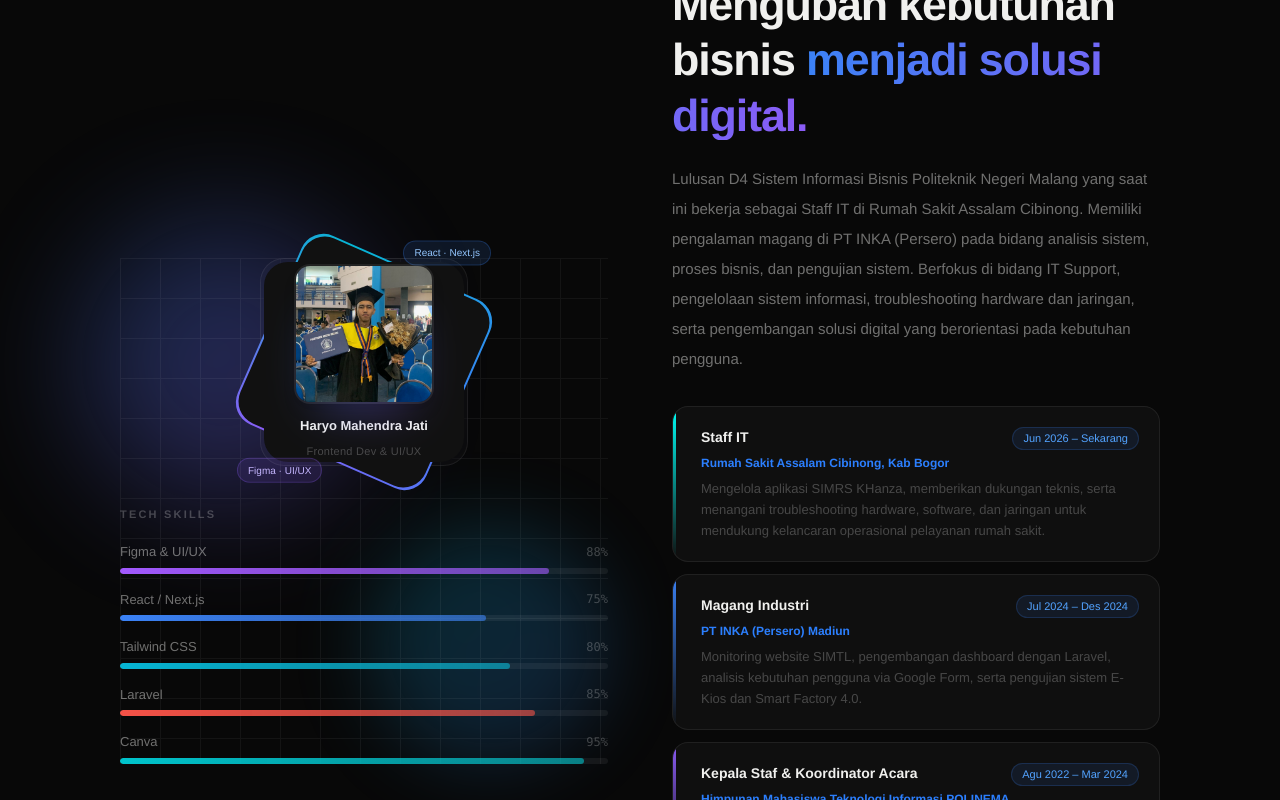
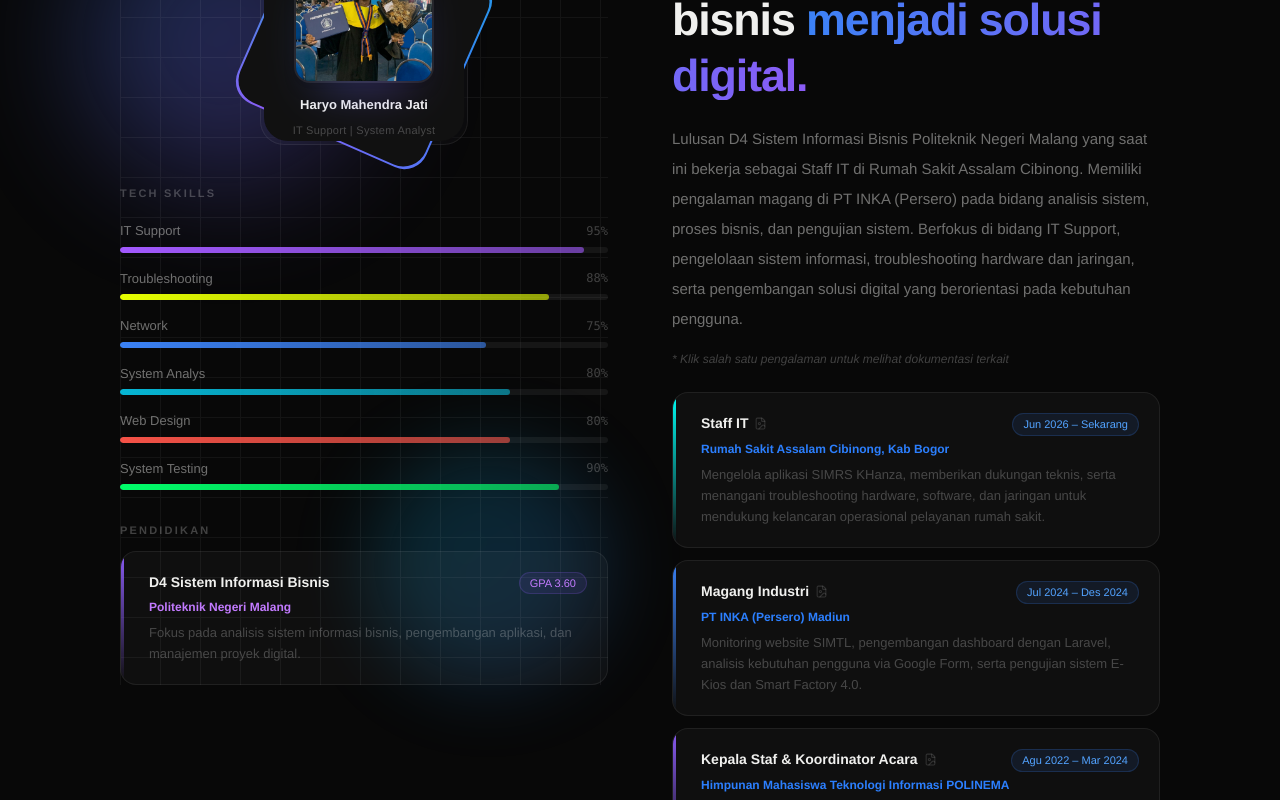
Before and after one commit to HaryoMahendra/portofolio, a React (Vite) app: page / in a window 1280 px wide. Shown: the part 1000-1800 px from the top of the page. Built offline with nearby package versions, Linux system fonts and the light colour scheme.

Commit message:
Tambahkan Image Experience dan About

```diff
--- a/package.json
+++ b/package.json
@@ -13,6 +13,7 @@
     "@tailwindcss/vite": "^4.2.2",
     "aos": "^2.3.4",
     "framer-motion": "^12.38.0",
+    "lucide-react": "^1.26.0",
     "react": "^19.2.4",
     "react-dom": "^19.2.4",
     "react-router-dom": "^7.14.0",
--- a/src/data/experiences.js
+++ b/src/data/experiences.js
@@ -5,6 +5,7 @@ export const EXPERIENCES = [
     period: "Jun 2026 – Sekarang",
     desc: "Mengelola aplikasi SIMRS KHanza, memberikan dukungan teknis, serta menangani troubleshooting hardware, software, dan jaringan untuk mendukung kelancaran operasional pelayanan rumah sakit.",
     color: "#00fef6",
+    image: "/assets/ijazah.png"
   },
   {
     role: "Magang Industri",
@@ -12,6 +13,7 @@ export const EXPERIENCES = [
     period: "Jul 2024 – Des 2024",
     desc: "Monitoring website SIMTL, pengembangan dashboard dengan Laravel, analisis kebutuhan pengguna via Google Form, serta pengujian sistem E-Kios dan Smart Factory 4.0.",
     color: "#3B82F6",
+    image: "/assets/ijazah.png"
   },
   {
     role: "Kepala Staf & Koordinator Acara",
@@ -19,6 +21,7 @@ export const EXPERIENCES = [
     period: "Agu 2022 – Mar 2024",
     desc: "Memimpin open recruitment, menyelenggarakan program kerja jurusan, dan meningkatkan anggota baru HMTI sebesar 100% pada tahun 2023.",
     color: "#8B5CF6",
+    image: "/assets/ijazah.png"
   },
   {
     role: "Proyek Akademik",
@@ -26,5 +29,6 @@ export const EXPERIENCES = [
     period: "Agu 2021 – Jul 2025",
     desc: "Merancang UI/UX POS & e-commerce dengan Figma, membangun dashboard visualisasi data (Power BI, Google Data Studio), serta mengembangkan sistem informasi perpustakaan dengan PHP & Laravel.",
     color: "#10B981",
+    image: "/assets/ijazah.png"
   },
 ];
--- a/src/data/skills.js
+++ b/src/data/skills.js
@@ -1,7 +1,8 @@
 export const SKILLS = [
-  { name: "Figma & UI/UX", level: 88, color: "#A259FF" },
-  { name: "React / Next.js", level: 75, color: "#3B82F6" },
-  { name: "Tailwind CSS", level: 80, color: "#06B6D4" },
-  { name: "Laravel", level: 85, color: "#F55247" },
-  { name: "Canva", level: 95, color: "#00C4CC" },
+  { name: "IT Support", level: 95, color: "#A259FF" },
+  { name: "Troubleshooting", level: 88, color: "#e5ff00" },
+  { name: "Network", level: 75, color: "#3B82F6" },
+  { name: "System Analys", level: 80, color: "#06B6D4" },
+  { name: "Web Design", level: 80, color: "#F55247" },
+  { name: "System Testing", level: 90, color: "#00ff6a" },
 ];
--- a/src/sections/AboutSection.jsx
+++ b/src/sections/AboutSection.jsx
@@ -1,14 +1,18 @@
-import { motion } from "framer-motion";
+import { useState } from "react";
+import { motion, AnimatePresence } from "framer-motion";
+import { X, FileImage } from "lucide-react";
 import { SKILLS } from "../data/skills";
 import { EXPERIENCES } from "../data/experiences";
 
 export function AboutSection({ t }) {
+  const [selectedExp, setSelectedExp] = useState(null);
+
   return (
     <section
       id="about"
-      className="relative z-10 py-28 px-6 md:px-14 max-w-6xl mx-auto"
+      className="relative z-10 py-20 px-6 md:px-14 max-w-6xl mx-auto"
     >
-      <div className="flex items-center gap-3 mb-12" data-aos="fade-up">
+      <div className="flex items-center gap-3 mb-10" data-aos="fade-up">
         <span className="text-[11px] font-semibold uppercase tracking-[0.25em] text-blue-400">
           About Me
         </span>
@@ -18,20 +22,20 @@ export function AboutSection({ t }) {
         />
       </div>
 
-      <div className="grid md:grid-cols-2 gap-16 items-center">
+      <div className="grid md:grid-cols-2 gap-16 items-start">
+        {/* ================= KIRI (AVATAR + SKILLS + PENDIDIKAN) ================= */}
         <div data-aos="fade-right" className="relative">
-          {/* 🔥 Background Glow */}
+          {/* Background Glow */}
           <div
-            className="absolute -top-10 -left-10 w-72 h-72 rounded-full blur-3xl opacity-30"
+            className="absolute -top-10 -left-10 w-72 h-72 rounded-full blur-3xl opacity-30 pointer-events-none"
             style={{ background: "linear-gradient(135deg,#3B82F6,#8B5CF6)" }}
           />
-
           <div
-            className="absolute bottom-0 right-0 w-60 h-60 rounded-full blur-2xl opacity-20"
+            className="absolute bottom-0 right-0 w-60 h-60 rounded-full blur-2xl opacity-20 pointer-events-none"
             style={{ background: "linear-gradient(135deg,#06B6D4,#3B82F6)" }}
           />
 
-          {/* 🔥 Grid Pattern */}
+          {/* Grid Pattern */}
           <div
             className="absolute inset-0 opacity-[0.05] pointer-events-none"
             style={{
@@ -70,7 +74,6 @@ export function AboutSection({ t }) {
                 className="absolute inset-[3px] rounded-3xl flex flex-col items-center justify-center gap-2"
                 style={{ background: t.bgSurface }}
               >
-                {/* 🔥 Glow belakang foto */}
                 <div
                   className="absolute w-24 h-24 rounded-2xl blur-xl opacity-40"
                   style={{
@@ -95,41 +98,14 @@ export function AboutSection({ t }) {
                   className="text-[11px] tracking-wide"
                   style={{ color: t.textMuted }}
                 >
-                  Frontend Dev & UI/UX
+                  IT Support | System Analyst
                 </p>
               </div>
-
-              {/* floating badge */}
-              <motion.div
-                animate={{ y: [0, -8, 0] }}
-                transition={{ duration: 3, repeat: Infinity }}
-                className="absolute -top-4 -right-6 text-[10px] font-medium px-2.5 py-1 rounded-full"
-                style={{
-                  background: "rgba(59,130,246,0.12)",
-                  border: "1px solid rgba(59,130,246,0.25)",
-                  color: "#93C5FD",
-                }}
-              >
-                React · Next.js
-              </motion.div>
-
-              <motion.div
-                animate={{ y: [0, 8, 0] }}
-                transition={{ duration: 3.5, repeat: Infinity }}
-                className="absolute -bottom-4 -left-6 text-[10px] font-medium px-2.5 py-1 rounded-full"
-                style={{
-                  background: "rgba(139,92,246,0.12)",
-                  border: "1px solid rgba(139,92,246,0.25)",
-                  color: "#C4B5FD",
-                }}
-              >
-                Figma · UI/UX
-              </motion.div>
             </div>
           </div>
 
           {/* Skills */}
-          <div className="flex flex-col gap-4 relative z-10">
+          <div className="flex flex-col gap-4 relative z-10 mb-8">
             <p
               className="text-[11px] uppercase tracking-[0.2em] mb-1 font-semibold"
               style={{ color: t.textMuted }}
@@ -176,6 +152,60 @@ export function AboutSection({ t }) {
               </div>
             ))}
           </div>
+
+          {/* Pendidikan - mengisi ruang kosong supaya sejajar dengan Experience */}
+          <div className="relative z-10">
+            <p
+              className="text-[11px] uppercase tracking-[0.2em] mb-3 font-semibold"
+              style={{ color: t.textMuted }}
+            >
+              Pendidikan
+            </p>
+
+            <div
+              className="p-5 rounded-2xl relative overflow-hidden"
+              style={{
+                background: t.bgCard,
+                border: `1px solid ${t.border}`,
+              }}
+            >
+              <div
+                className="absolute left-0 top-0 bottom-0 w-[3px] rounded-l-2xl"
+                style={{
+                  background: "linear-gradient(180deg,#8B5CF6,transparent)",
+                }}
+              />
+
+              <div className="pl-2">
+                <div className="flex justify-between items-start mb-1">
+                  <p className="text-[14px] font-bold" style={{ color: t.text }}>
+                    D4 Sistem Informasi Bisnis
+                  </p>
+                  <span
+                    className="text-[11px] font-medium px-2.5 py-0.5 rounded-full text-purple-400 shrink-0 ml-2"
+                    style={{
+                      background: "rgba(139,92,246,0.1)",
+                      border: "1px solid rgba(139,92,246,0.2)",
+                    }}
+                  >
+                    GPA 3.60
+                  </span>
+                </div>
+
+                <p className="text-[12px] font-semibold text-purple-400 mb-1.5">
+                  Politeknik Negeri Malang
+                </p>
+
+                <p
+                  className="text-[13px] leading-relaxed"
+                  style={{ color: t.textMuted }}
+                >
+                  Fokus pada analisis sistem informasi bisnis, pengembangan
+                  aplikasi, dan manajemen proyek digital.
+                </p>
+              </div>
+            </div>
+          </div>
         </div>
 
         {/* ================= KANAN (TEXT + EXPERIENCE) ================= */}
@@ -209,21 +239,19 @@ export function AboutSection({ t }) {
             kebutuhan pengguna.
           </p>
 
-          {/* <p
-            className="text-[14px] leading-loose"
+          <p
+            className="text-[12px] italic mb-6"
             style={{ color: t.textMuted }}
           >
-            Latar belakang saya memberikan perspektif unik serta mampu
-            menjembatani kebutuhan bisnis dengan solusi teknis yang tepat
-            sasaran, mulai dari desain UI/UX, implementasi, hingga pengujian
-            sistem dan analisis data.
-          </p> */}
+            * Klik salah satu pengalaman untuk melihat dokumentasi terkait
+          </p>
 
-          <div className="mt-8 flex flex-col gap-3">
+          <div className="flex flex-col gap-3">
             {EXPERIENCES.map((exp, i) => (
               <div
                 key={i}
-                className="p-5 rounded-2xl relative overflow-hidden"
+                onClick={() => setSelectedExp(exp)}
+                className="p-5 rounded-2xl relative overflow-hidden cursor-pointer transition-transform duration-200 hover:-translate-y-0.5 hover:scale-[1.01]"
                 style={{
                   background: t.bgCard,
                   border: `1px solid ${t.border}`,
@@ -239,14 +267,19 @@ export function AboutSection({ t }) {
                 <div className="pl-2">
                   <div className="flex justify-between items-start mb-1">
                     <p
-                      className="text-[14px] font-bold"
+                      className="text-[14px] font-bold flex items-center gap-1.5"
                       style={{ color: t.text }}
                     >
                       {exp.role}
+                      <FileImage
+                        size={13}
+                        style={{ color: t.textMuted }}
+                        className="opacity-60"
+                      />
                     </p>
 
                     <span
-                      className="text-[11px] font-medium px-2.5 py-0.5 rounded-full text-blue-400"
+                      className="text-[11px] font-medium px-2.5 py-0.5 rounded-full text-blue-400 shrink-0 ml-2"
                       style={{
                         background: "rgba(59,130,246,0.1)",
                         border: "1px solid rgba(59,130,246,0.2)",
@@ -272,6 +305,84 @@ export function AboutSection({ t }) {
           </div>
         </div>
       </div>
+
+      {/* ================= MODAL DOKUMENTASI ================= */}
+      <AnimatePresence>
+        {selectedExp && (
+          <motion.div
+            initial={{ opacity: 0 }}
+            animate={{ opacity: 1 }}
+            exit={{ opacity: 0 }}
+            onClick={() => setSelectedExp(null)}
+            className="fixed inset-0 z-50 flex items-center justify-center p-6"
+            style={{ background: "rgba(0,0,0,0.75)" }}
+          >
+            <motion.div
+              initial={{ opacity: 0, scale: 0.92, y: 20 }}
+              animate={{ opacity: 1, scale: 1, y: 0 }}
+              exit={{ opacity: 0, scale: 0.92, y: 20 }}
+              transition={{ duration: 0.2, ease: "easeOut" }}
+              onClick={(e) => e.stopPropagation()}
+              className="relative w-full max-w-2xl rounded-2xl overflow-hidden"
+              style={{
+                background: t.bgSurface,
+                border: `1px solid ${t.border}`,
+              }}
+            >
+              {/* Header */}
+              <div
+                className="flex items-center justify-between px-5 py-4"
+                style={{ borderBottom: `1px solid ${t.border}` }}
+              >
+                <div>
+                  <p className="text-[14px] font-bold" style={{ color: t.text }}>
+                    {selectedExp.role}
+                  </p>
+                  <p className="text-[12px] font-semibold text-blue-500">
+                    {selectedExp.company}
+                  </p>
+                </div>
+
+                <button
+                  onClick={() => setSelectedExp(null)}
+                  className="p-2 rounded-full transition-colors"
+                  style={{ background: t.bgCard }}
+                >
+                  <X size={16} style={{ color: t.textMuted }} />
+                </button>
+              </div>
+
+              {/* Body */}
+              <div className="p-5 max-h-[70vh] overflow-y-auto">
+                {selectedExp.image ? (
+                  <img
+                    src={selectedExp.image}
+                    alt={`Dokumentasi ${selectedExp.role}`}
+                    className="w-full rounded-xl object-contain"
+                    style={{ border: `1px solid ${t.border}` }}
+                  />
+                ) : (
+                  <div
+                    className="flex flex-col items-center justify-center gap-3 py-16 rounded-xl"
+                    style={{
+                      background: t.bgCard,
+                      border: `1px dashed ${t.border}`,
+                    }}
+                  >
+                    <FileImage size={28} style={{ color: t.textMuted }} />
+                    <p
+                      className="text-[13px]"
+                      style={{ color: t.textMuted }}
+                    >
+                      Belum ada dokumentasi untuk pengalaman ini
+                    </p>
+                  </div>
+                )}
+              </div>
+            </motion.div>
+          </motion.div>
+        )}
+      </AnimatePresence>
     </section>
   );
 }
```
Also changed, not shown: public/assets/ijazah.png (added), 1 other file (tests, documents, lock files or other folders).
